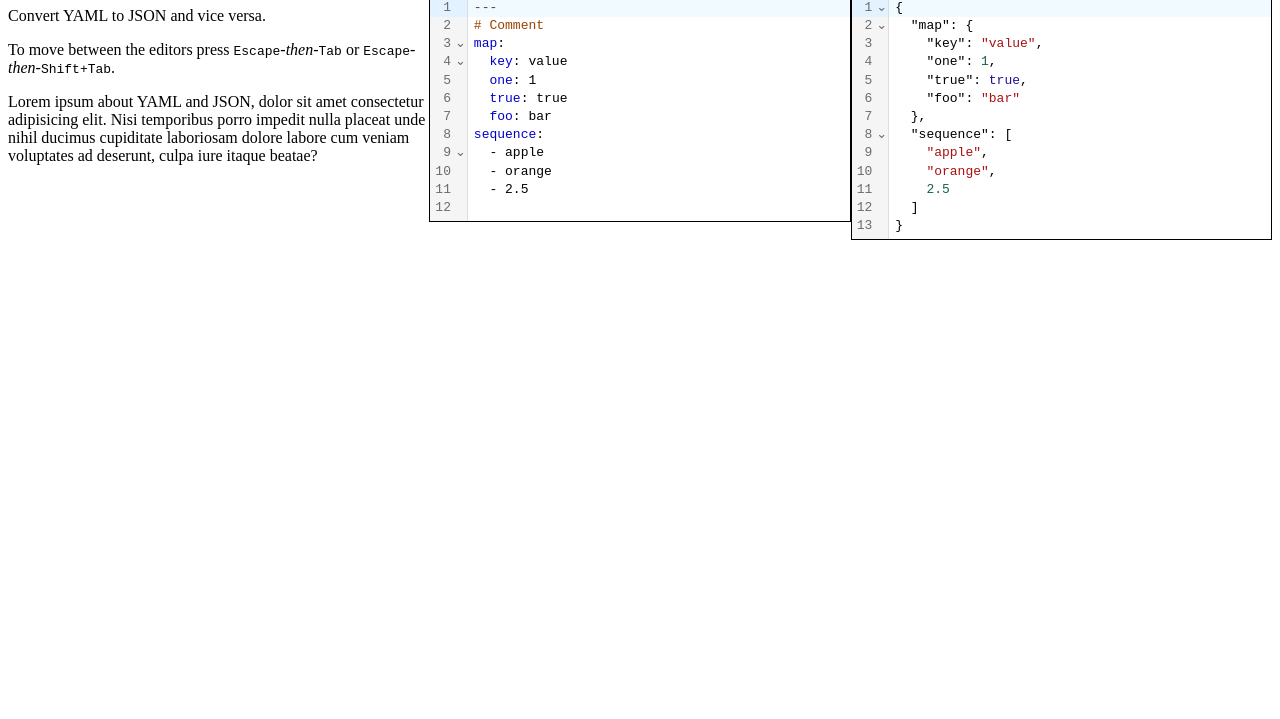
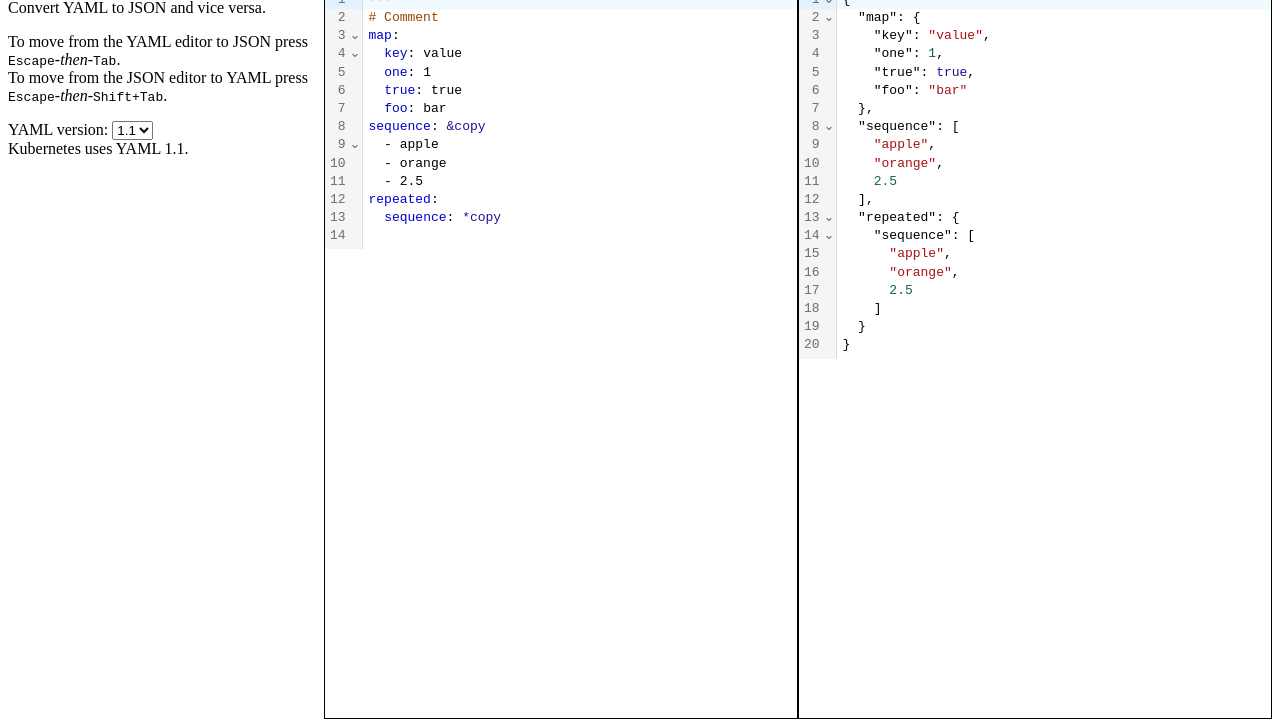
Before and after one commit to nilcons/yaml2json, a plain HTML site: page index.html in a window 1280 px wide. Shown: the part 81-800 px from the top of the page. Drawn offline with Linux system fonts and the light colour scheme.

Commit message:
YAML version and style

```diff
--- a/index.html
+++ b/index.html
@@ -5,7 +5,7 @@
     <meta charset="UTF-8">
     <meta name="viewport" content="width=device-width, initial-scale=1.0">
     <title>YAML 2 JSON</title>
-    <link rel="stylesheet" href="style.css?v=2">
+    <link rel="stylesheet" href="style.css?v=3">
 </head>
 
 <body>
@@ -13,10 +13,17 @@
         <h1>YAML ↔ JSON</h1>
         <p>Convert YAML to JSON and vice versa.</p>
         <p>
-            To move between the editors press <kbd>Escape</kbd>-<em>then</em>-<kbd>Tab</kbd> or
-            <kbd>Escape</kbd>-<em>then</em>-<kbd>Shift+Tab</kbd>.
+            To move from the YAML editor to JSON press <kbd>Escape</kbd>-<em>then</em>-<kbd>Tab</kbd>.<br>
+            To move from the JSON editor to YAML press <kbd>Escape</kbd>-<em>then</em>-<kbd>Shift+Tab</kbd>.
         </p>
-        <p>Lorem ipsum about YAML and JSON, dolor sit amet consectetur adipisicing elit. Nisi temporibus porro impedit nulla placeat unde nihil ducimus cupiditate laboriosam dolore labore cum veniam voluptates ad deserunt, culpa iure itaque beatae?</p>
+        <p>
+            YAML version:
+            <select id="yaml-version">
+                <option value="1.1">1.1</option>
+                <option value="1.2">1.2</option>
+            </select><br>
+            Kubernetes uses YAML 1.1.
+        </p>
     </div>
     <div class="editors">
         <div class="editor">
@@ -33,7 +40,7 @@
         <pre id="message-text"></pre>
     </div>
 
-    <script src="code.js?v=2" type="module"></script>
+    <script src="code.js?v=3"></script>
 </body>
 
 </html>
--- a/style.css
+++ b/style.css
@@ -1,7 +1,17 @@
+html {
+    margin: 0;
+    padding: 0;
+    display: flex;
+    flex-direction: column;
+    position: relative;
+}
+
 body {
+    margin: 0;
+    padding: 0 8px;
     display: flex;
     flex-direction: row;
-    position: relative;
+    flex: 1;
 }
 
 .notes {
@@ -9,18 +19,23 @@ body {
 }
 
 .editors {
-    flex: 2;
+    flex: 3;
     display: flex;
     flex-direction: row;
     align-items: stretch;
+    height: 100vh;
 }
 
 .editors > .editor {
     flex: 1;
+    flex-direction: column;
+    display: flex
 }
 
-.editor > div {
+.editors > .editor > div {
     border: 1px solid black;
+    flex: 1;
+    overflow-y: auto;
 }
 
 .message {
```
Also changed, not shown: code.js.
